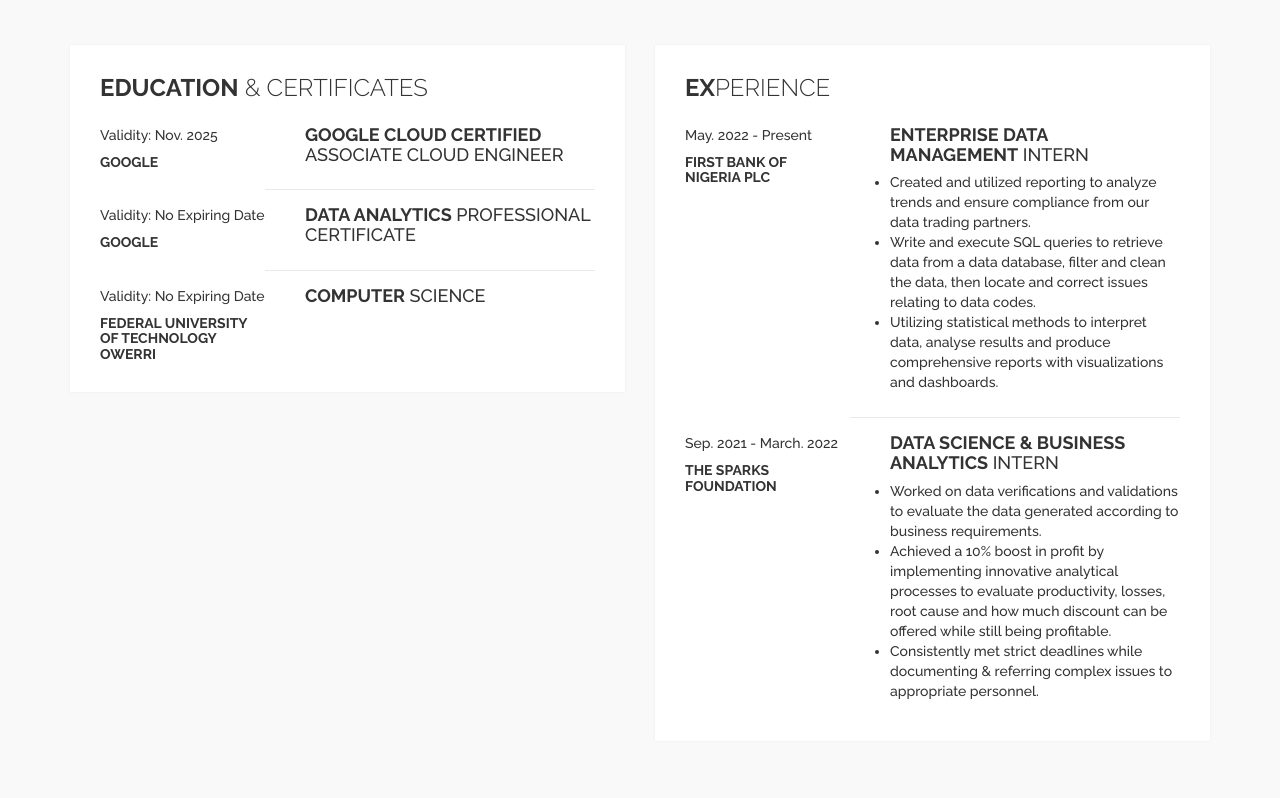
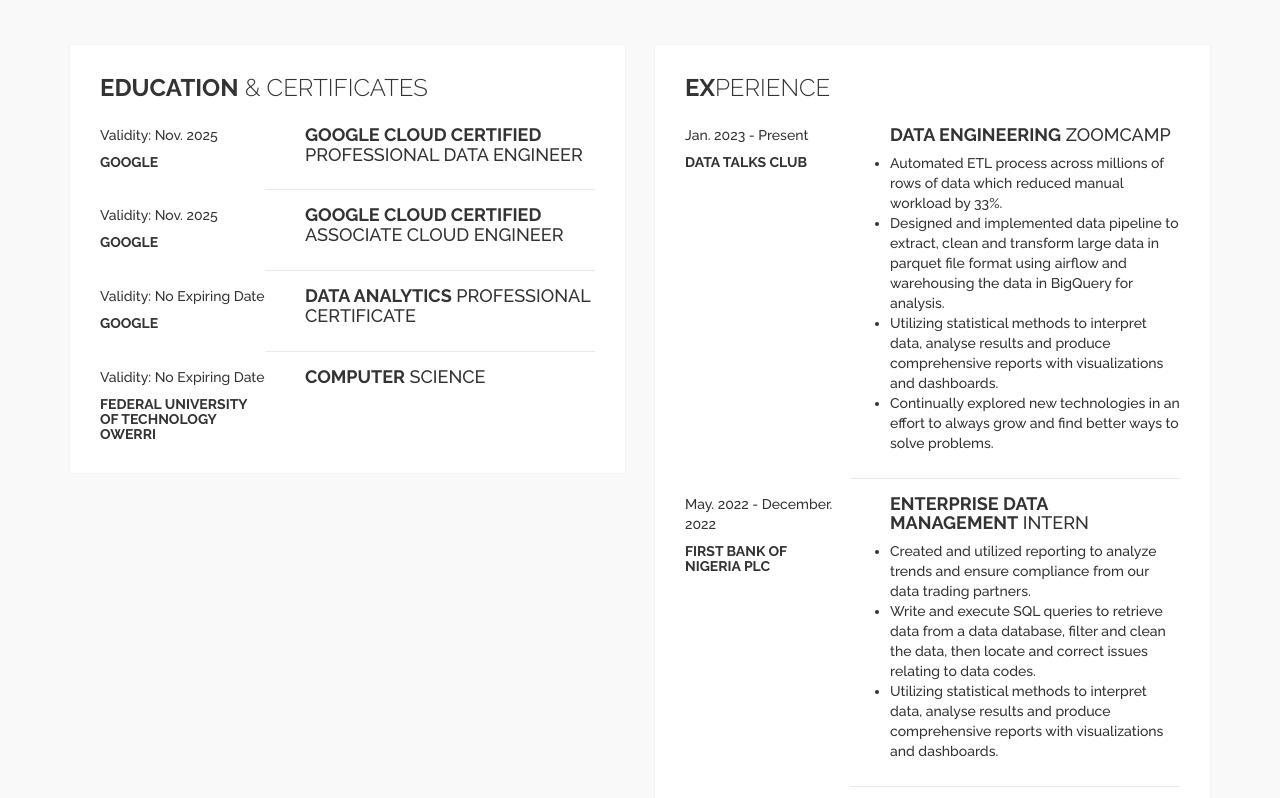
Before and after one commit to donbigi/Ucosibe, a plain HTML site: page index.html in a window 1280 px wide. Shown: the part 1320-2118 px from the top of the page. Drawn offline with Linux system fonts and the light colour scheme; some packages are replaced by stand-ins of ours.

Commit message:
new year commit

```diff
--- a/index.html
+++ b/index.html
@@ -200,6 +200,22 @@
                                         </div>
 
                                         <div class="col-xs-8 about--info-border">
+                                         <ul> <h4><strong>GOOGLE CLOUD CERTIFIED</strong> PROFESSIONAL DATA ENGINEER</h4>
+                                            </ul>
+                                        </div>
+                                    </div>
+                                </div>
+                                <!-- About Info Item End -->
+
+                                <!-- About Info Item Start -->
+                                <div class="about--info-item">
+                                    <div class="row reset-gutter">
+                                        <div class="col-xs-4">
+                                            <p> Validity: Nov. 2025</p>
+                                            <h5><strong>GOOGLE</strong></h5>
+                                        </div>
+
+                                        <div class="col-xs-8 about--info-border">
                                          <ul> <h4><strong>GOOGLE CLOUD CERTIFIED</strong> ASSOCIATE CLOUD ENGINEER</h4>
                                             </ul>
                                         </div>
@@ -251,7 +267,30 @@
                                 <div class="about--info-item">
                                     <div class="row reset-gutter">
                                         <div class="col-xs-4">
-                                            <p>May. 2022 - Present</p>
+                                            <p>Jan. 2023 - Present</p>
+                                            <h5><strong>DATA TALKS CLUB</strong></h5>
+                                        </div>
+
+                                        <div class="col-xs-8 about--info-border">
+                                            <ul>   <h4><strong>DATA ENGINEERING</strong> ZOOMCAMP</h4>
+                                                <li> Automated ETL process across millions of rows of data which reduced manual workload by 33%. </li>
+                                                <li> Designed and implemented data pipeline to extract, clean and transform large data in parquet
+                                                    file format using airflow and warehousing the data in BigQuery for analysis.</li>
+                                                <li> Utilizing statistical methods to interpret data, analyse results and produce
+                                                    comprehensive reports with visualizations and dashboards. </li>
+                                                <li> Continually explored new technologies in an effort to always grow and find better
+                                                    ways to solve problems. </li>
+                                             </ul>
+                                        </div>
+
+                                    </div>
+
+                                </div>
+
+                                <div class="about--info-item">
+                                    <div class="row reset-gutter">
+                                        <div class="col-xs-4">
+                                            <p>May. 2022 - December. 2022</p>
                                             <h5><strong>FIRST BANK OF NIGERIA PLC</strong></h5>
                                         </div>
 
```
